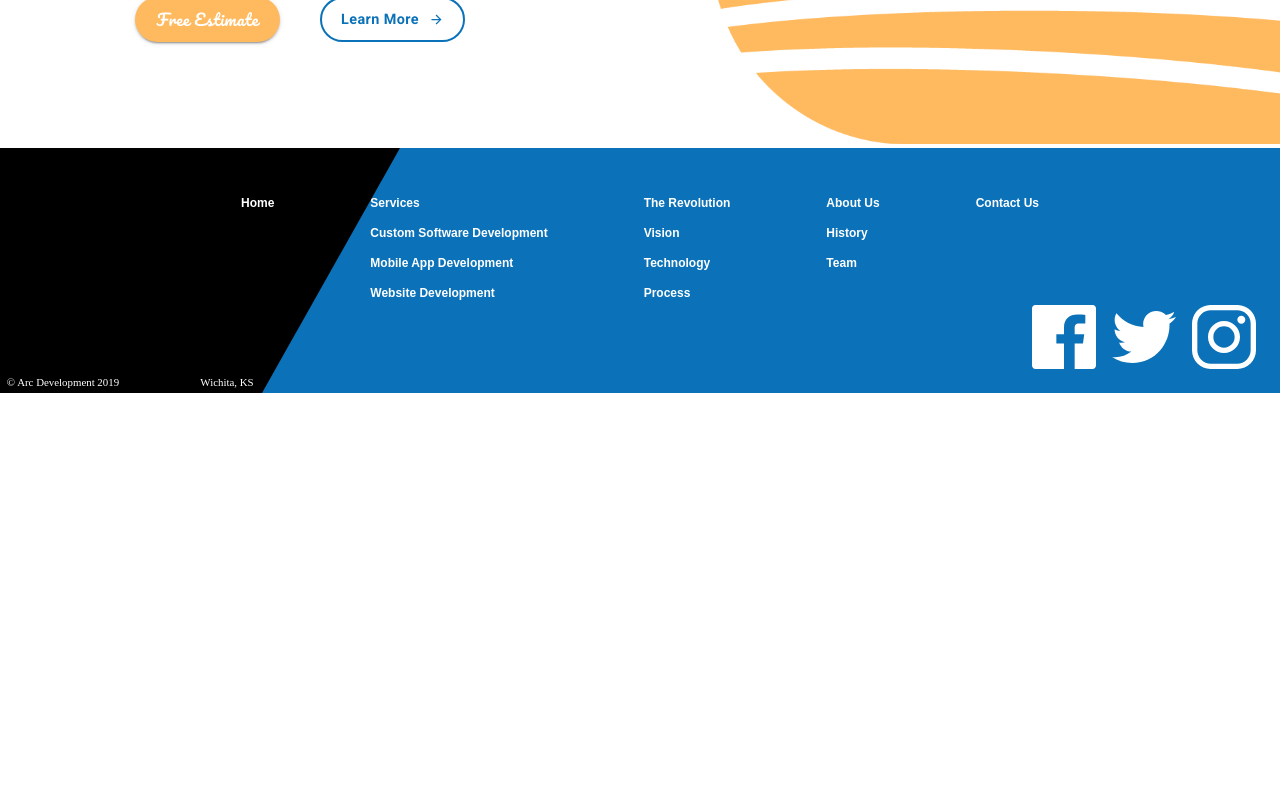
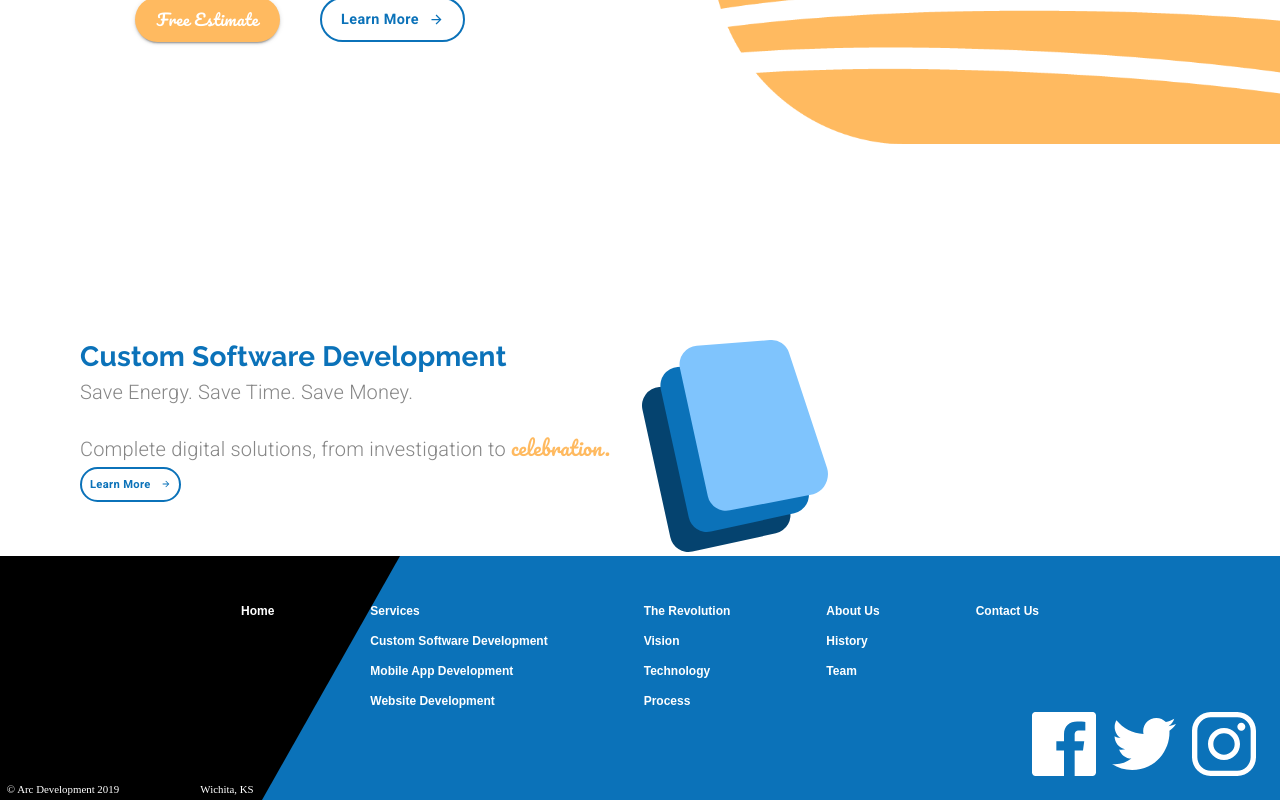
Before and after one commit to rafaelthemendes/arcdevelopment, a React (Create React App) app: page / in a window 1280 px wide. Shown: the part 450-1250 px from the top of the page. Before the commit the page ends 843 px from the top, so only its background shows below. Built offline with nearby package versions, Linux system fonts and the light colour scheme.

Commit message:
Landing Page - Custom Software Development block

```diff
--- a/src/animations/landinganimation/data.js
+++ b/src/animations/landinganimation/data.js
@@ -4,7 +4,7 @@ import img_2 from "./img_2.png";
 import img_3 from "./img_3.png";
 import img_4 from "./img_4.png";
 
-export default {
+const landingAnimation = {
   v: "5.5.5",
   fr: 29.9700012207031,
   ip: 0,
@@ -189,3 +189,5 @@ export default {
   ],
   markers: []
 };
+
+export default landingAnimation;
--- a/src/components/LandingPage.js
+++ b/src/components/LandingPage.js
@@ -1,7 +1,8 @@
-import { Button, Grid, Typography } from "@material-ui/core";
+import { Button, Grid, Typography, useMediaQuery } from "@material-ui/core";
 import { makeStyles, useTheme } from "@material-ui/core/styles";
 import Lottie from "react-lottie";
-import animationData from "../animations/landinganimation/data";
+import animationData from "../animations/landingAnimation/data";
+import customSoftwareIcon from "../assets/customSoftwareIcon.svg";
 import ButtonArrow from "./ui/ButtonArrow";
 
 const useStyles = makeStyles((theme) => ({
@@ -45,22 +46,45 @@ const useStyles = makeStyles((theme) => ({
     },
   },
   learnButtonHero: {
-    borderColor: theme.palette.common.blue,
-    color: theme.palette.common.blue,
-    borderRadius: 50,
-    borderWidth: 2,
-    textTransform: "none",
-    fontFamily: "Roboto",
-    fontWeight: "bold",
+    ...theme.typography.learnButton,
     fontSize: "0.9rem",
     height: 45,
     width: 145,
+  },
+  learnButton: {
+    ...theme.typography.learnButton,
+    fontSize: "0.7rem",
+    height: 35,
+    padding: 8,
+    [theme.breakpoints.down("sm")]: {
+      marginBottom: "2em",
+    },
+  },
+  specialText: {
+    fontFamily: "Pacifico",
+    color: theme.palette.common.orange,
+  },
+  subtitle: {
+    marginBottom: "1em",
+  },
+  icon: {
+    marginLeft: "2em",
+    [theme.breakpoints.down("sm")]: {
+      marginLeft: 0,
+    },
+  },
+  serviceContainer: {
+    marginTop: "12em",
+    [theme.breakpoints.down("sm")]: {
+      marginTop: "7em",
+    },
   },
 }));
 
 export default function LandingPage() {
   const classes = useStyles();
   const theme = useTheme();
+  const screenDownSm = useMediaQuery(theme.breakpoints.down("sm"));
 
   const defaultOptions = {
     loop: true,
@@ -71,8 +95,7 @@ export default function LandingPage() {
     },
   };
 
-  return (
-    <Grid container className={classes.root} direction="column">
+  const heroBlock = (
     <Grid item>
       <Grid
         container
@@ -113,6 +136,55 @@ export default function LandingPage() {
         </Grid>
       </Grid>
     </Grid>
+  );
+
+  const servicesBlock = (
+    <Grid item>
+      <Grid
+        container
+        direction="row"
+        justifyContent={screenDownSm ? "center" : undefined}
+        className={classes.serviceContainer}
+      >
+        <Grid
+          item
+          style={{
+            marginLeft: screenDownSm ? 0 : "5em",
+            textAlign: screenDownSm ? "center" : undefined,
+          }}
+        >
+          <Typography variant="h4">Custom Software Development</Typography>
+          <Typography variant="subtitle1" className={classes.subtitle}>
+            Save Energy. Save Time. Save Money.
+          </Typography>
+          <Typography variant="subtitle1">
+            Complete digital solutions, from investigation to{" "}
+            <span className={classes.specialText}>celebration.</span>
+          </Typography>
+          <Button variant="outlined" className={classes.learnButton}>
+            <span style={{ marginRight: 10 }}>Learn More</span>
+            <ButtonArrow
+              width={10}
+              height={10}
+              fill={theme.palette.common.blue}
+            />
+          </Button>
+        </Grid>
+        <Grid item>
+          <img
+            alt="custom software icon"
+            src={customSoftwareIcon}
+            className={classes.icon}
+          />
+        </Grid>
+      </Grid>
+    </Grid>
+  );
+
+  return (
+    <Grid container className={classes.root} direction="column">
+      {heroBlock}
+      {servicesBlock}
     </Grid>
   );
 }
--- a/src/components/ui/Theme.js
+++ b/src/components/ui/Theme.js
@@ -2,6 +2,7 @@ import { createTheme } from "@material-ui/core/styles";
 
 const arcBlue = "#0B72B9";
 const arcOrange = "#FFBA60";
+const arcGrey = "#868686";
 
 export default createTheme({
   palette: {
@@ -29,12 +30,32 @@ export default createTheme({
       textTransform: "none",
       color: "white",
     },
+    learnButton: {
+      borderColor: arcBlue,
+      color: arcBlue,
+      borderRadius: 50,
+      borderWidth: 2,
+      textTransform: "none",
+      fontFamily: "Roboto",
+      fontWeight: "bold",
+    },
     h2: {
       fontFamily: "Raleway",
+      fontSize: "2.5rem",
       fontWeight: 700,
-      fontSize: "2.5rem",
       lineHeight: 1.5,
       color: arcBlue,
     },
+    h4: {
+      fontFamily: "Raleway",
+      fontSize: "1.75rem",
+      fontWeight: 700,
+      color: arcBlue,
+    },
+    subtitle1: {
+      fontSize: "1.25rem",
+      fontWeight: 300,
+      color: arcGrey,
+    },
   },
 });
```
Also changed, not shown: src/assets/customSoftwareIcon.svg (renamed from src/assets/Custom Software Icon.svg). Lines whose indentation alone changed are shown as unchanged.
